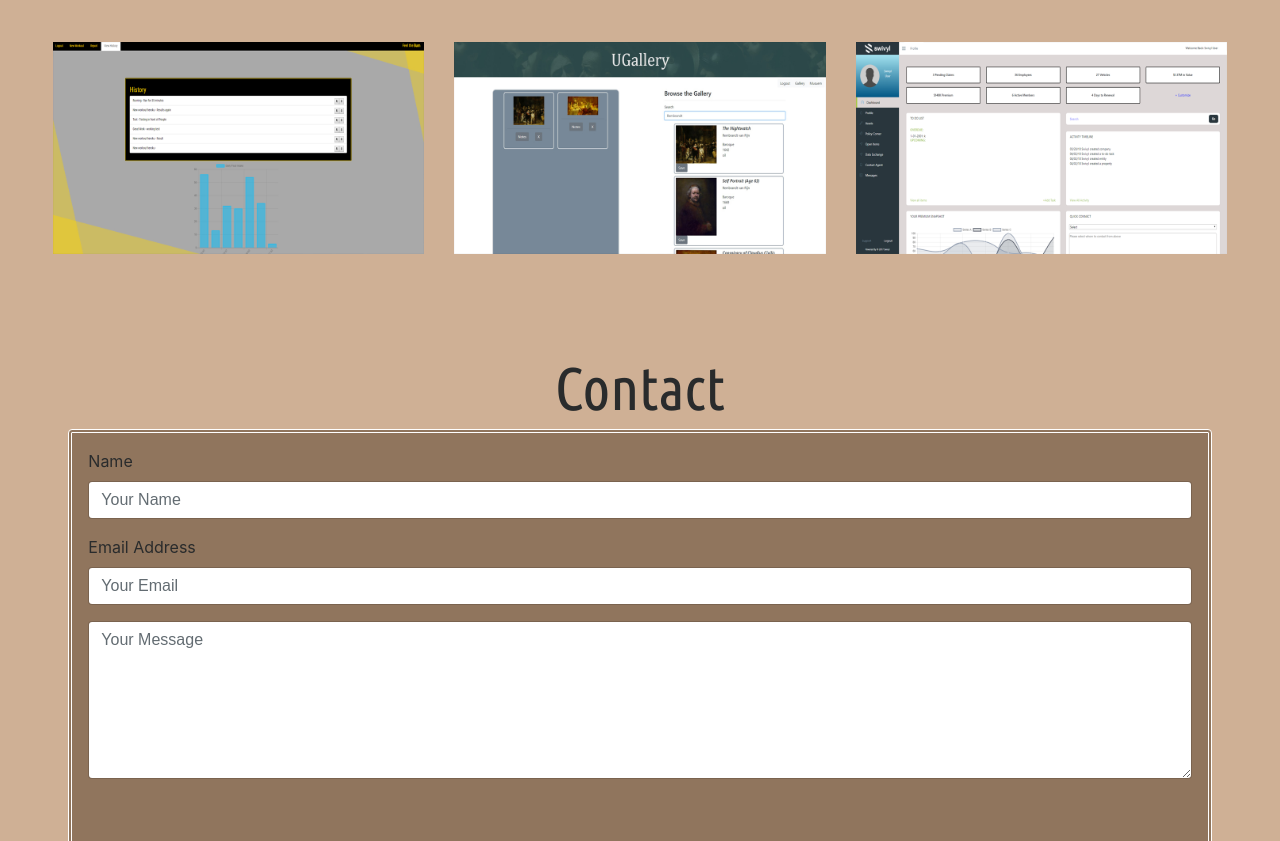
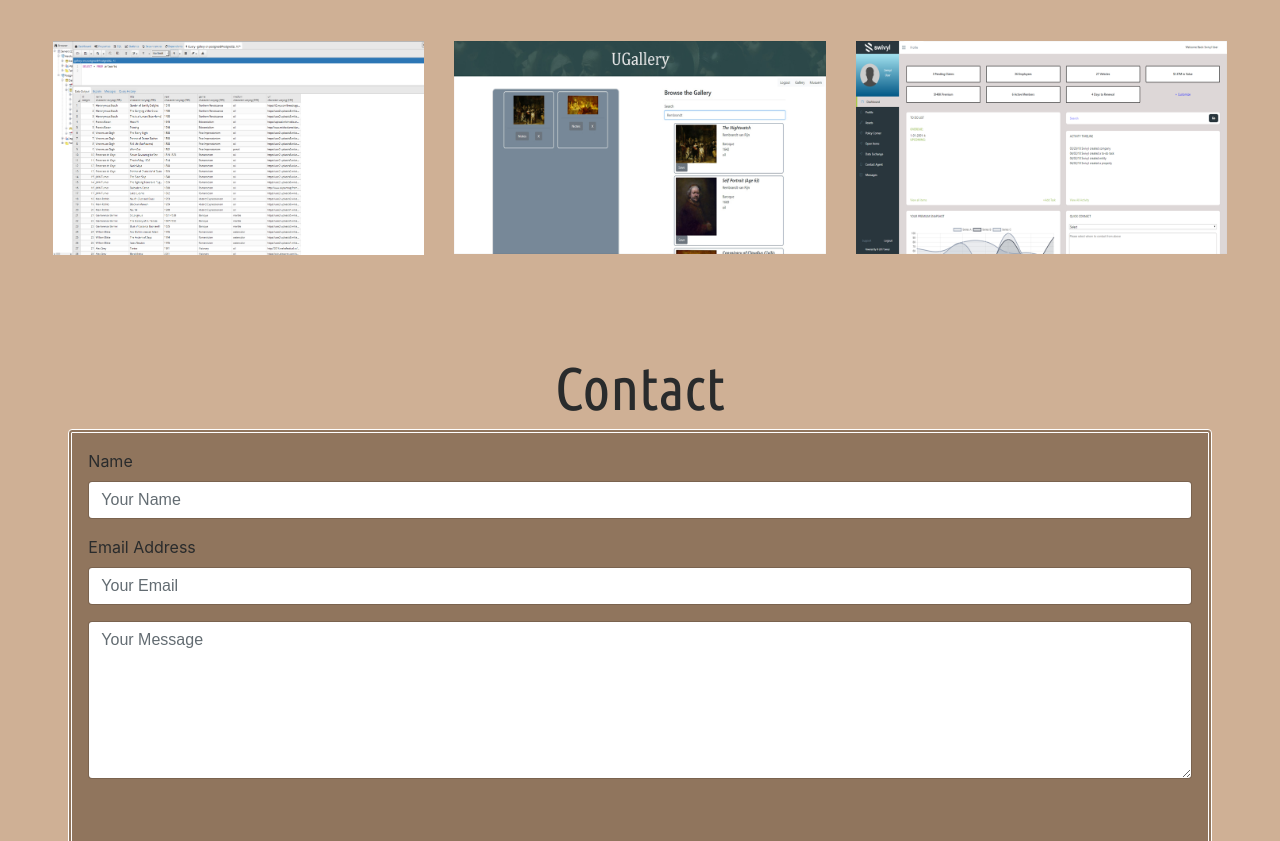
Before and after one commit to alsummers/Portfolio_v1, a website: page index.html in a window 1280 px wide. Shown: the part 2148-2989 px from the top of the page. Drawn offline with nearby package versions, Linux system fonts and the light colour scheme.

Commit message:
gallery change

```diff
--- a/index.html
+++ b/index.html
@@ -140,13 +140,13 @@
             </div>
             <div class="row">
                     <div class="col wow fadeInRight">
-                        <a href="https://feeltheburnapp.herokuapp.com/">
+                        <a href="https://as-gallery-server.herokuapp.com/">
                             <div class="imageOverlay">
-                                    <img src="./img/WorkoutLog.jpg" alt="Avatar" class="overlayImg">
+                                    <img src="./img/UGalleryAPI.jpg" alt="Avatar" class="overlayImg">
                                     <div class="overlay">
                                       <div class="imageText">
-                                          <h4>FeelTheBurn Fitness App</h4>
-                                          <p>Fullstack JQuery Application</p>
+                                          <h4>U-Gallery Backend</h4>
+                                          <p>SQL database for React gallery</p>
                                         </div>
                                     </div>
                             </div>
```
